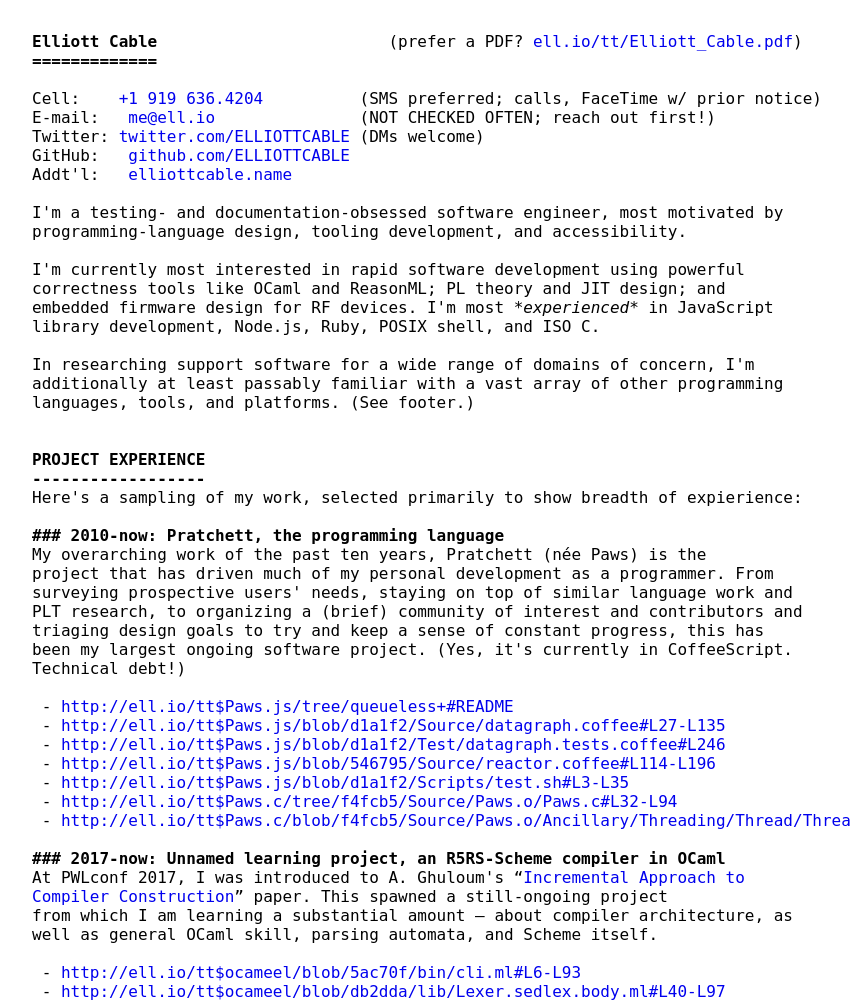
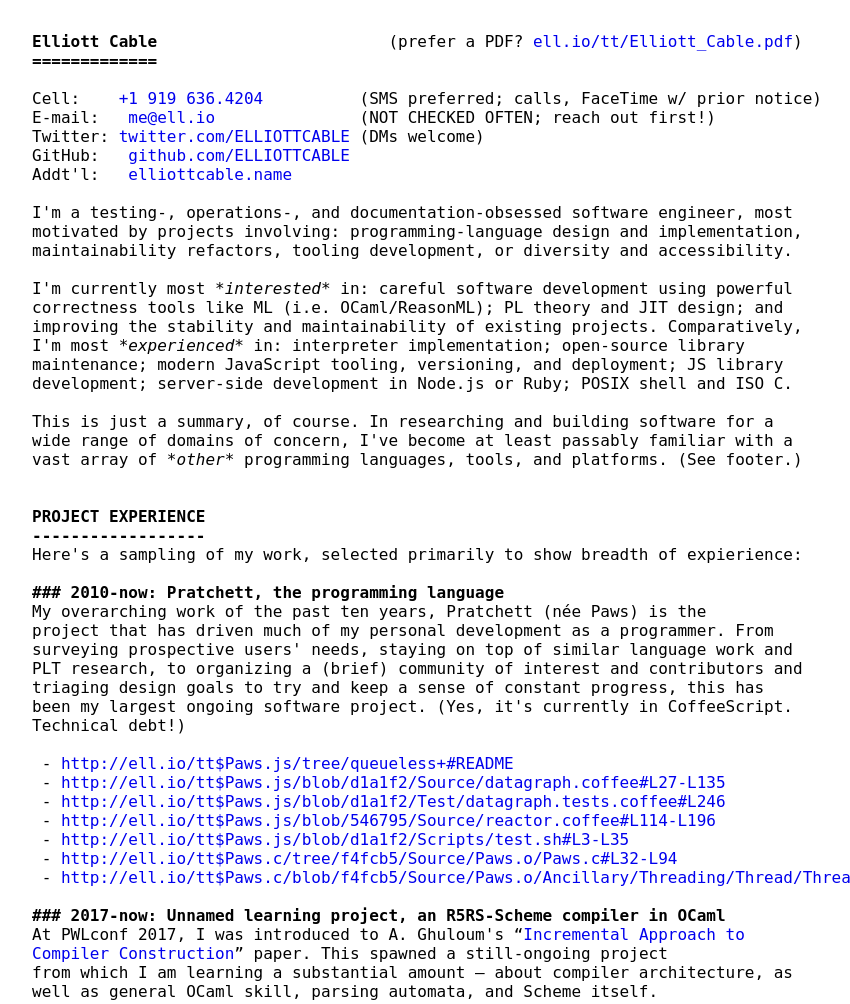
Before and after one commit to ELLIOTTCABLE/elliottcable.name, a plain HTML site: page resume.html in a window 1280 px wide. Shown: the top 1004 px of the page, without its empty margins (8-858 px from the left). Drawn offline with Linux system fonts and the light colour scheme; a small style sheet from the web is missing.

Commit message:
(new re resu) Adjusting copy to highlight maintainability

```diff
--- a/resume.html
+++ b/resume.html
@@ -29,17 +29,20 @@
 GitHub:   <a href="http://github.com/ELLIOTTCABLE">github.com/ELLIOTTCABLE</a>
 Addt'l:   <a href="http://elliottcable.name">elliottcable.name</a>
 
-I'm a testing- and documentation-obsessed software engineer, most motivated by
-programming-language design, tooling development, and accessibility.
+I'm a testing-, operations-, and documentation-obsessed software engineer, most
+motivated by projects involving: programming-language design and implementation,
+maintainability refactors, tooling development, or diversity and accessibility.
 
-I'm currently most interested in rapid software development using powerful
-correctness tools like OCaml and ReasonML; PL theory and JIT design; and
-embedded firmware design for RF devices. I'm most <em>*experienced*</em> in JavaScript
-library development, Node.js, Ruby, POSIX shell, and ISO C.
+I'm currently most <em>*interested*</em> in: careful software development using powerful
+correctness tools like ML (i.e. OCaml/ReasonML); PL theory and JIT design; and
+improving the stability and maintainability of existing projects. Comparatively,
+I'm most <em>*experienced*</em> in: interpreter implementation; open-source library
+maintenance; modern JavaScript tooling, versioning, and deployment; JS library
+development; server-side development in Node.js or Ruby; POSIX shell and ISO C.
 
-In researching support software for a wide range of domains of concern, I'm
-additionally at least passably familiar with a vast array of other programming
-languages, tools, and platforms. (See footer.)
+This is just a summary, of course. In researching and building software for a
+wide range of domains of concern, I've become at least passably familiar with a
+vast array of <em>*other*</em> programming languages, tools, and platforms. (See footer.)
 
 
 <b><a id="project-experience"></a>PROJECT EXPERIENCE</b>
```
